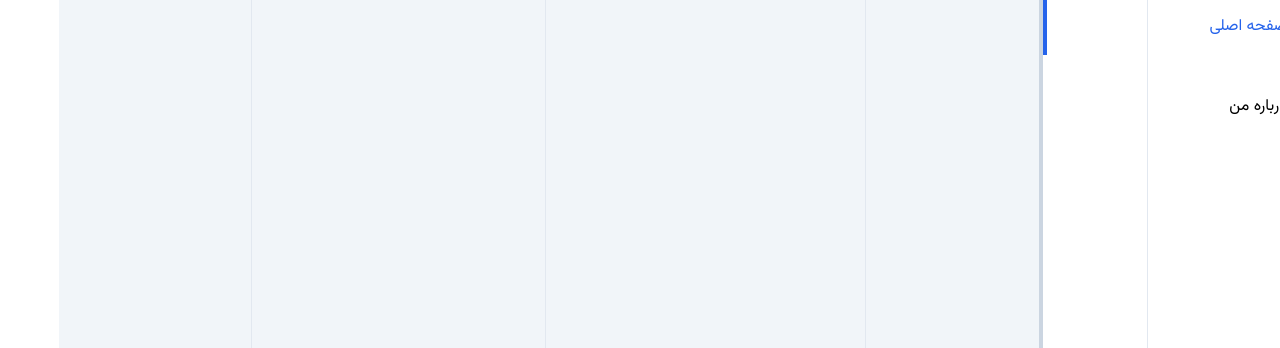
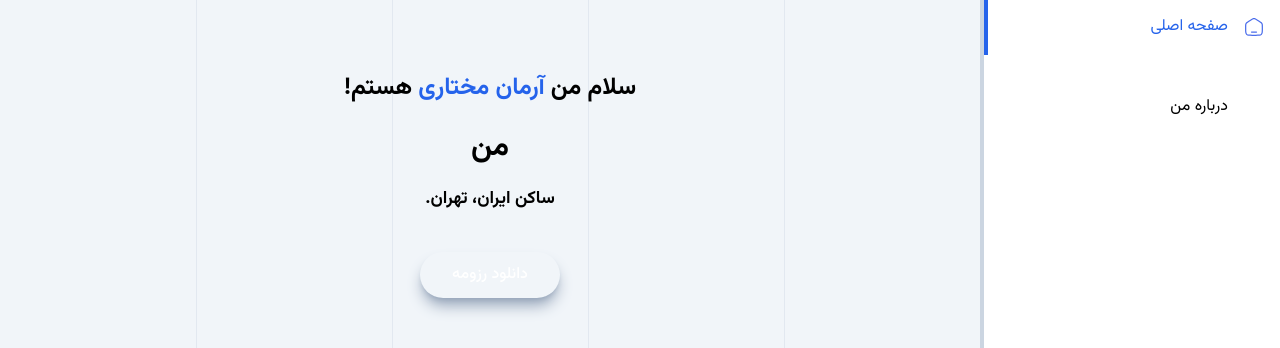
Before and after one commit to arman-mokhtari/next-portfolio, a Next.js app: page / in a window 1280 px wide. Shown: the part 216-564 px from the top of the page. Built offline with nearby package versions, Linux system fonts and the light colour scheme; no server answers.

Commit message:
adminIntroduce added

```diff
--- a/src/app/(root)/(home)/page.tsx
+++ b/src/app/(root)/(home)/page.tsx
@@ -1,22 +1,10 @@
-// import TextTyped from "@/components/home/TextAnimate";
+import AdminIntroduce from "@/components/home/AdminIntroduce";
 
 
 export default function Home() {
-  // const banner = "https://cdn.workfolio.ir/images/portfolio/home/dev.png";
   return (
-    <div className="h-screen">
-      {/* <TextTyped /> */}
-      {/* <Image
-        className="imp-static overflow-hidden object-cover object-top"
-        alt="طراحی وبسایت و خدمات وب"
-        src={banner}
-        placeholder="blur"
-        blurDataURL={banner}
-        quality={100}
-        priority
-        fill
-        sizes="100vw"
-      /> */}
+    <div className="flex h-screen items-center justify-center">
+      <AdminIntroduce />
     </div>
   );
 }
--- a/src/app/(root)/layout.tsx
+++ b/src/app/(root)/layout.tsx
@@ -7,16 +7,16 @@ import ProfileBtn from "@/components/shared/ProfileBtn";
 
 const Layout = ({ children }: { children: ReactNode }) => {
   return (
-    <main className="background-light850_dark100 relative ">
+    <main className="relative overflow-x-hidden">
       <ThemeButton />
       <ProfileBtn />
       <MobileSidebar />
       <div className="flex">
         <RightSidebar />
-        <section className="flex min-h-screen flex-1 bg-slate-100 dark:bg-slate-950">
-          <div className="mx-auto w-full">
-            <HomeLines />
-            {children}
+        <section className="relative flex min-h-screen flex-1 bg-slate-100 dark:bg-slate-950">
+          <HomeLines />
+          <div className="z-[2] mx-auto w-full">
+            <div className="px-4">{children}</div>
           </div>
         </section>
       </div>
--- a/src/app/layout.tsx
+++ b/src/app/layout.tsx
@@ -33,7 +33,9 @@ export default function RootLayout({
             },
           }}
         >
-          <ThemeProvider>{children}</ThemeProvider>
+          <ThemeProvider>
+            {children}
+          </ThemeProvider>
         </ClerkProvider>
       </body>
     </html>
--- /dev/null
+++ b/src/components/home/AdminIntroduce.tsx
@@ -0,0 +1,31 @@
+import { Button } from "../ui/button";
+import TextTyped from "./TextAnimate";
+
+const AdminIntroduce = () => {
+  return (
+    <div className="text-dark500_light700 flex flex-col items-center gap-6 font-bold">
+      <h1 className="text-[1.2rem] md:text-[1.5rem]">
+        سلام من
+        <span className="mx-1.5 inline-block whitespace-nowrap text-blue-600">
+          آرمان مختاری
+        </span>
+        هستم!
+      </h1>
+      <div className="h-8 text-center  text-2xl md:text-3xl">
+        <TextTyped />
+      </div>
+      <p className="text-[1rem] md:text-[1.1rem]">ساکن ایران، تهران.</p>
+      <a
+        download="resume"
+        href="https://cdn.workfolio.ir/pdf/cv/resume.pdf"
+        className="mt-4"
+      >
+        <Button className="hover-gradient min-h-[46px] min-w-[140px] rounded-full px-4 py-3 text-base !text-light-900 shadow-lg shadow-slate-400 active:shadow-md dark:shadow-none">
+          دانلود رزومه
+        </Button>
+      </a>
+    </div>
+  );
+};
+
+export default AdminIntroduce;
--- a/src/components/home/TextAnimate.tsx
+++ b/src/components/home/TextAnimate.tsx
@@ -28,7 +28,7 @@ const TextTyped = () => {
 
   return (
     <div>
-      <span className="text-dark400_light900" ref={el} />
+      <span ref={el} />
     </div>
   );
 };
--- a/src/components/shared/HomeLines.tsx
+++ b/src/components/shared/HomeLines.tsx
@@ -1,7 +1,7 @@
 const HomeLines = () => {
   return (
-    <div className="">
-      {["15%", "38%", "63%", "85%"].map((value, i) => (
+    <div>
+      {["20%", "40%", "60%", "80%"].map((value, i) => (
         <span
           key={i}
           className={`absolute h-screen w-[0.8px] bg-slate-200 dark:bg-slate-900`}
--- a/src/components/shared/ThemeButton.tsx
+++ b/src/components/shared/ThemeButton.tsx
@@ -31,7 +31,7 @@ const Theme = () => {
               />
             </div>
           ) : (
-            <div className="flex flex-row gap-1 rounded-full bg-slate-400 p-2 shadow-lg shadow-gray-500 hover:bg-slate-300 active:shadow-md">
+            <div className="flex flex-row gap-1 rounded-full bg-slate-400 p-2 hover:bg-slate-300 active:shadow-md">
               <p className="active-theme">روشن</p>
               <Image
                 src="/assets/icons/sun.svg"
--- a/src/components/shared/sidebar/MobileSidebar.tsx
+++ b/src/components/shared/sidebar/MobileSidebar.tsx
@@ -58,14 +58,14 @@ const MobileSidebar = () => {
   return (
     <Sheet>
       <SheetTrigger
-        className="absolute right-5 top-5 cursor-pointer rounded-full bg-slate-300 p-1.5 shadow-lg shadow-gray-300 hover:bg-slate-400 active:shadow-md dark:bg-slate-400 dark:shadow-gray-600 dark:hover:bg-slate-300 lg:hidden"
+        className="absolute right-5 top-5 z-10 cursor-pointer rounded-full bg-slate-300 p-1.5 shadow-lg shadow-gray-300 hover:bg-slate-400 active:shadow-md dark:bg-slate-400 dark:shadow-none dark:hover:bg-slate-300 lg:hidden"
         asChild
       >
         <div className="flex size-10 flex-col items-center justify-center gap-1.5 rounded-full">
           {Array.from({ length: 3 }, (_, i) => (
             <span
               key={i}
-              className="w-[80%] border-b-[2.4px] border-slate-600 dark:border-slate-600"
+              className="w-[80%] border-b-[2.4px] border-slate-600 "
             />
           ))}
         </div>
--- a/src/styles/theme.css
+++ b/src/styles/theme.css
@@ -203,6 +203,10 @@
     @apply filter invert-[.280] sepia-0 saturate-200 -hue-rotate-15 dark:invert-[.80];
   }
 
+  .hover-gradient {
+    @apply bg-gradient-to-r from-blue-700 via-blue-600 to-blue-400 hover:from-blue-800 hover:to-blue-600;
+  }
+
   .primary-gradient {
     background: linear-gradient(129deg, #4255ff 0%, #6796ee 100%);
   }
```
